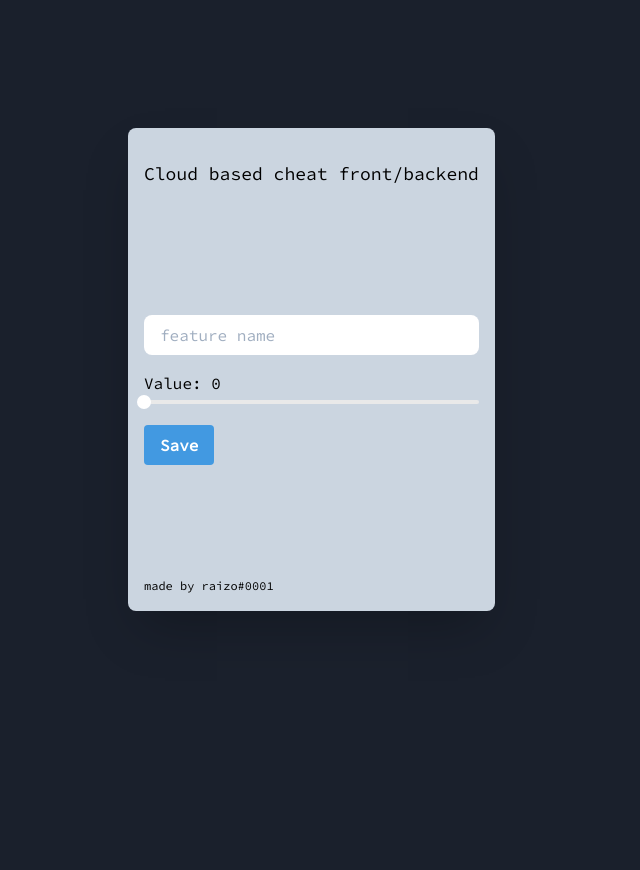
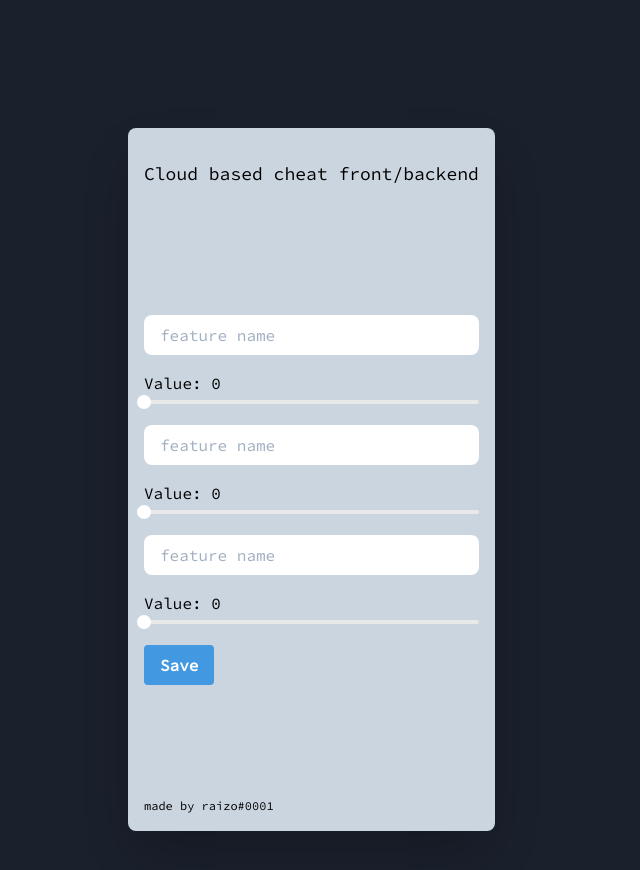
Before and after one commit to Galenika/cheat-web-based, a Next.js app: page / in a window 1280 px wide. Shown: the top 870 px of the page, without its empty margins (0-640 px from the left). Before the commit the page ends 800 px from the top, so only its background shows below. Built offline with nearby package versions, Linux system fonts and the light colour scheme.

Commit message:
added multiple input/sliders to avoid hardcoding

```diff
--- a/pages/index.tsx
+++ b/pages/index.tsx
@@ -16,17 +16,35 @@ export default class Index extends React.Component<any, any> {
 
         this.state = {input: '', input1: '', input2: '', value: 0, value1: 0, value2: 0};
 
+        // bind this to be able to access the variable. (input)
         this.handleChange = this.handleChange.bind(this);
+        this.handleChange1 = this.handleChange.bind(this);
+        this.handleChange2 = this.handleChange.bind(this);
 
     }
 
     handleChange(event: any) {this.setState({input: event.target.value}); }
+    handleChange1(event: any) {this.setState({input1: event.target.value}); }
+    handleChange2(event: any) {this.setState({input2: event.target.value}); }
 
     onSliderChange = (value: any) => {
         this.setState({
-          value,
+          value: value,
         });
       };
+
+      onSliderChange1 = (value: any) => {
+        this.setState({
+          value1: value,
+        });
+      };
+
+      onSliderChange2 = (value: any) => {
+        this.setState({
+          value2: value,
+        });
+      };
+
 
 
     toggleFeature = () => {
@@ -61,6 +79,14 @@ export default class Index extends React.Component<any, any> {
                             <p>Value: {this.state.value}</p>
                             <Slider step={1} defaultValue={0} value={this.state.value} onChange={this.onSliderChange} />
 
+                            <input value={this.state.input} onChange={this.handleChange1} className="bg-white focus:outline-none focus:shadow-outline border border-gray-300 rounded-lg py-2 px-4 block w-full appearance-none leading-normal my-4" placeholder="feature name"/>
+                            <p>Value: {this.state.value1}</p>
+                            <Slider step={1} defaultValue={0} value={this.state.value1} onChange={this.onSliderChange1} />
+
+                            <input value={this.state.input} onChange={this.handleChange2} className="bg-white focus:outline-none focus:shadow-outline border border-gray-300 rounded-lg py-2 px-4 block w-full appearance-none leading-normal my-4" placeholder="feature name"/>
+                            <p>Value: {this.state.value2}</p>
+                            <Slider step={1} defaultValue={0} value={this.state.value2} onChange={this.onSliderChange2} />
+
                             <button className="bg-blue-500 hover:bg-blue-700 text-white font-bold py-2 px-4 rounded my-4" onClick={this.toggleFeature}>
                                 Save
                             </button>
```
